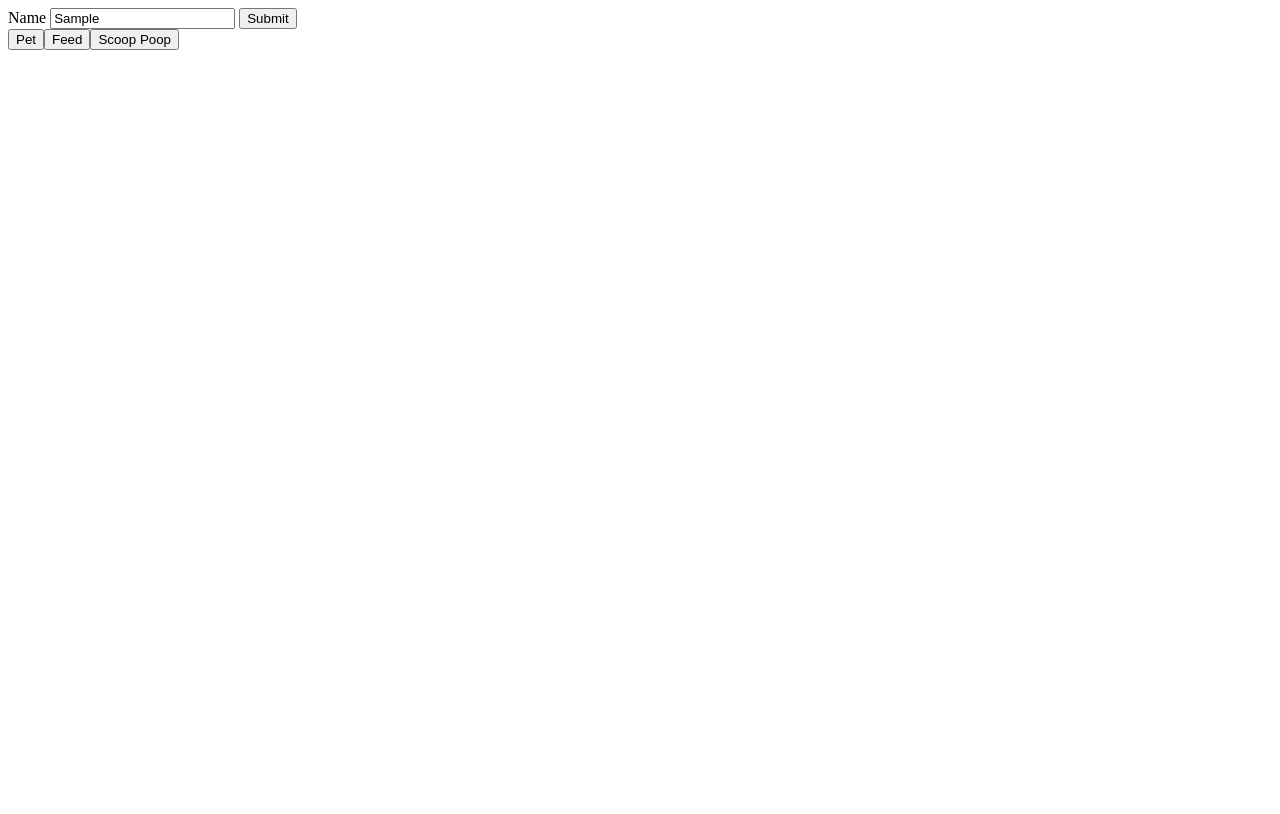
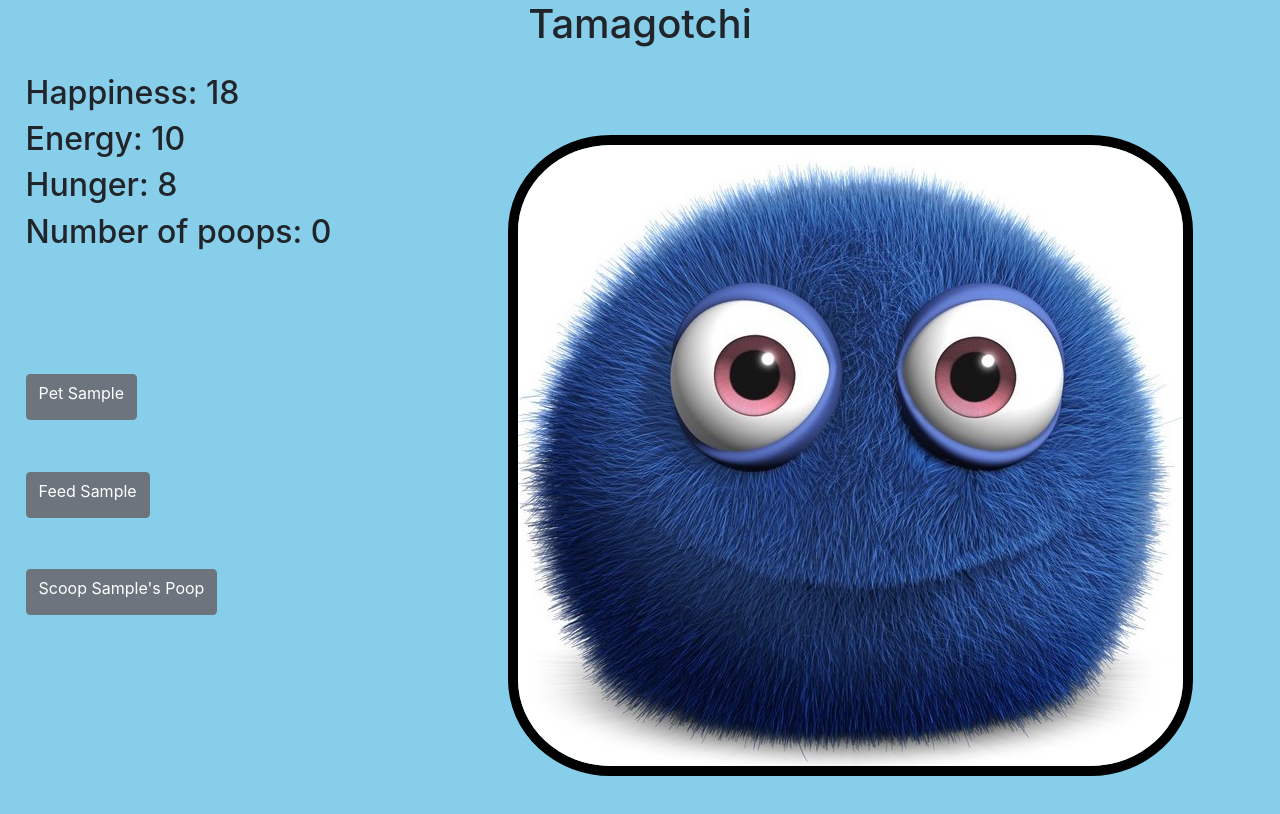
Before and after one commit to brnhensley/tamagotchi-real, a website built with webpack: page src/index.html in a window 1280 px wide. Both pictures are taken after typing "Sample" into the empty fields and a click on the button "Submit". Built offline with nearby package versions, Linux system fonts and the light colour scheme.

Commit message:
add code to insert name into death messages

```diff
--- a/package.json
+++ b/package.json
@@ -29,6 +29,7 @@
     "jasmine-core": "^2.99.0",
     "jest": "^24.8.0",
     "style-loader": "^0.23.1",
+    "url-loader": "^1.1.2",
     "webpack": "^4.32.2",
     "webpack-cli": "^3.3.2",
     "webpack-dev-server": "^3.4.1"
--- a/src/index.html
+++ b/src/index.html
@@ -2,19 +2,48 @@
 <html lang="en" dir="ltr">
 <head>
   <meta charset="utf-8">
-    <title></title>
+  <title>Tamagotchi</title>
+
 </head>
 <body>
+
+  <h1>Tamagotchi</h1>
+
   <form class="pet-name" action="index.html" method="post">
     <label for="submit">Name</label>
     <input type="text" class="name" name="name">
     <button type="submit" name="button">Submit</button>
   </form>
-    <button id = "pet" name="pet" value="">
-    <label for="pet">Pet</label>
-    <button id = "feed" name="feed" value="">
-    <label for="feed">Feed</label>
-    <button id = "poopscoop" name="poopscoop" value="">
-    <label for="poopscoop">Scoop Poop</label>
+
+<h1><span class='dead'></span></h1>
+
+  <div class="tama">
+    <img id="tama" alt="cute monster">
+    <h2>Happiness: <span id="happiness"></span></h2>
+    <h2>Energy: <span id="energy"></span></h2>
+    <h2>Hunger: <span id="food"></span></h2>
+    <h2>Number of poops: <span id="numberOfPoops"></span></h2>
+  </div>
+
+<br>
+<br>
+<br>
+
+  <div class="buttons">
+    <button class="btn btn-secondary" id="pet" name="pet" value="">
+      <label for="pet">Pet <span class="name-of-pet"></span></label>
+    </button>
+<br>
+    <button class="btn btn-secondary" id="feed" name="feed" value="">
+      <label for="feed">Feed <span class="name-of-pet"></span></label>
+    </button>
+<br>
+    <button class="btn btn-secondary" id="poopscoop" name="poopscoop" value="">
+      <label for="poopscoop">Scoop <span class="name-of-pet"></span>'s Poop</label>
+    </button>
+
+  </div>
+
+
 </body>
 </html>
--- a/src/main.js
+++ b/src/main.js
@@ -1,23 +1,56 @@
 import { Tamagotchi } from './tamagotchi';
+import $ from 'jquery';
+import 'bootstrap';
+import 'bootstrap/dist/css/bootstrap.min.css';
+import './styles.css'
+import Tama from './img/tama.jpg';
+
+let tama = document.getElementById('tama');
+tama.src = Tama;
 
 $(document).ready(function() {
   let tamagotchi;
   $("form.pet-name").submit(function(event) {
     event.preventDefault();
+    let name = $("input.name").val();
     tamagotchi = new Tamagotchi(name);
-    let name = $("input.name").val();
     $("form.pet-name").hide();
+    $(".name-of-pet").text(name);
+    AttributeTracker(tamagotchi);
+    $(".buttons").show();
+    $(".tama").show();
   });
+
   $("button#pet").click(function() {
     tamagotchi.Pet();
     console.log(tamagotchi.happiness);
   });
+
   $("button#feed").click(function() {
     tamagotchi.Feed();
     console.log(tamagotchi.food);
   });
+
   $("button#poopscoop").click(function() {
     tamagotchi.PoopScoop();
     console.log(tamagotchi.numberOfPoops);
   });
+
+  function AttributeTracker(tamagotchi) {
+    setInterval(() => {
+      $("#happiness").text(tamagotchi.happiness);
+      $("#energy").text(tamagotchi.energy);
+      $("#food").text(tamagotchi.food);
+      $("#numberOfPoops").text(tamagotchi.numberOfPoops);
+      if (tamagotchi.IsDead() === " DIED OF SADNESS!" || tamagotchi.IsDead() === " DROWNED IN POOP!" || tamagotchi.IsDead() === " STARVED!") {
+        $(".buttons").hide();
+        $(".tama").hide();
+        $("form.pet-name").show();
+        $(".dead").text(tamagotchi.name + tamagotchi.IsDead())
+        // delete tamagotchi;
+        console.log(tamagotchi.food);
+      }
+    }, 1000);
+
+  }
 });
--- /dev/null
+++ b/src/styles.css
@@ -0,0 +1,29 @@
+body {
+  background-color: skyblue;
+}
+
+.buttons {
+  display: none;
+}
+
+.tama {
+  display: none;
+  margin: 2%;
+}
+
+img#tama {
+  float: right;
+  border-style: solid;
+  border-radius: 15%;
+  border-width: 10px;
+  border-color: black;
+  margin: 5%;
+}
+
+h1 {
+  text-align: center;
+}
+
+button {
+  margin: 2%;
+}
--- a/src/tamagotchi.js
+++ b/src/tamagotchi.js
@@ -27,12 +27,12 @@ export class Tamagotchi {
   }
 
   PoopScoop() {
-    this.numberOfPoops = 0;
+    this.numberOfPoops--;
   }
 
   CheckHappiness() {
     setInterval(() => {
-      this.happiness = ((this.food - this.poop - this.numberOfPoops) * 8);
+      this.happiness--;
       this.IsDead();
     },  1000);
   }
@@ -70,12 +70,18 @@ export class Tamagotchi {
   }
 
   IsDead() {
-    if (this.happiness === 0 || this.food === 0) {
-      let dead = "THAT MOTHER IS DEAD!"
+    if (this.happiness === 0) {
+      let dead = " DIED OF SADNESS!"
+      console.log(dead);
       return dead;
     } else if (this.numberOfPoops === 50) {
-      let drowned = "OH SHIT! IT DROWNED IN POOP!"
+      let drowned = " DROWNED IN POOP!"
+      console.log(drowned);
       return drowned;
+    } else if (this.food === 0) {
+      let starved = " STARVED!"
+      console.log(starved);
+      return starved;
     }
   }
 
--- a/webpack.config.js
+++ b/webpack.config.js
@@ -55,8 +55,14 @@ module.exports = {
             {
               test: /\.(png|svg|jpg|gif)$/,
               use: [
-                'file-loader'
-              ]
+                {
+                  loader: 'file-loader',
+                  options: {
+                    name: '[path][name].[ext]',
+                  },
+
+                },
+              ],
             },
             {
                 //Rules for linter
```
Also changed, not shown: src/img/giphy.gif (added), src/img/tama.jpg (added). Lines whose indentation alone changed are shown as unchanged.
